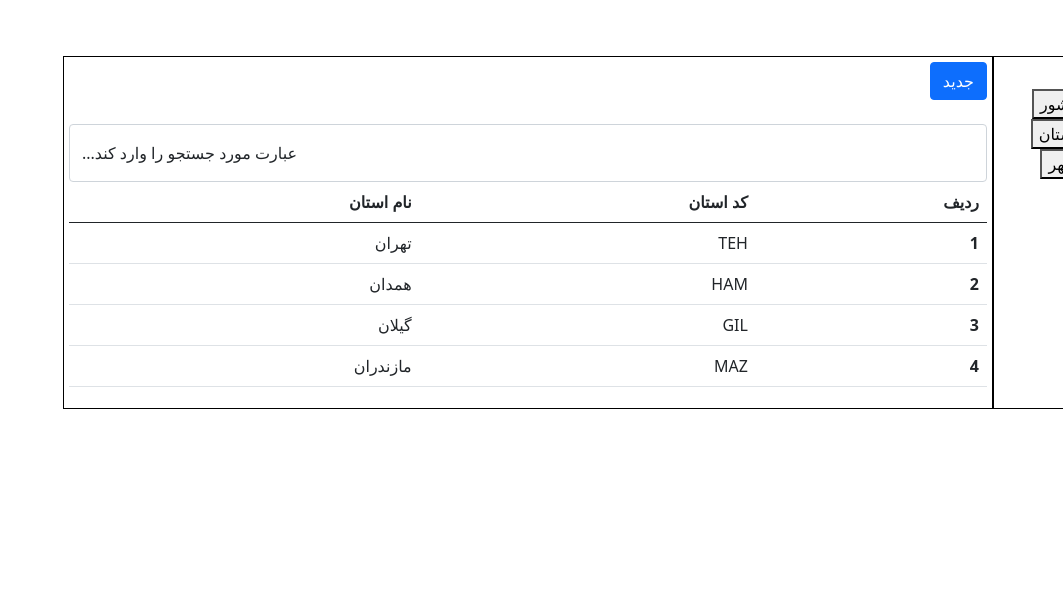
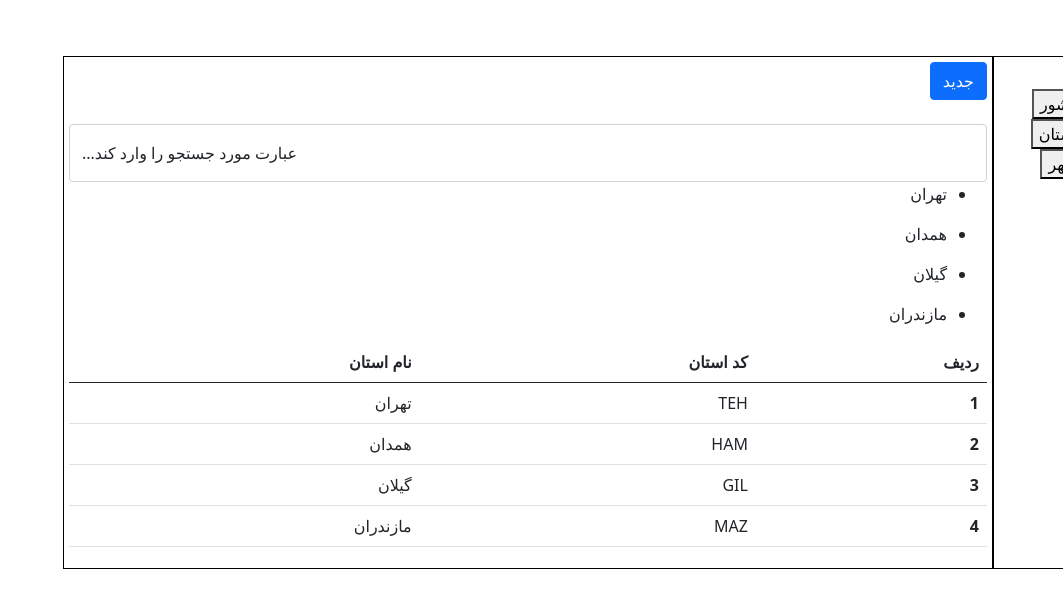
Before and after one commit to arastooghodsi/LibSYS, an Angular app: page / in a window 1280 px wide. Both pictures are taken after a click on the button "استان". Shown: the top 608 px of the page, without its empty margins (217-1280 px from the left). Built offline with nearby package versions, Linux system fonts and the light colour scheme.

Commit message:
province 80% ok

```diff
--- a/src/app/Area/province/province.component.html
+++ b/src/app/Area/province/province.component.html
@@ -4,9 +4,12 @@
   <input type="text" id="searchInput" #searchInputt
         [(ngModel)] = searchInput class="form-control"
         placeholder="عبارت مورد جستجو را وارد کند..."
-        (input) = "inputSearch()"
+        (onkeyup) = "inputSearch()"
         />
   <label for="searchInput">عبارت مورد جستجو را وارد کند...</label>
+  <ul id="provinceList" *ngFor="let province of provinces">
+    <li>{{province.name}}</li>
+  </ul>
 </div>
 
 <table class="table">
```
